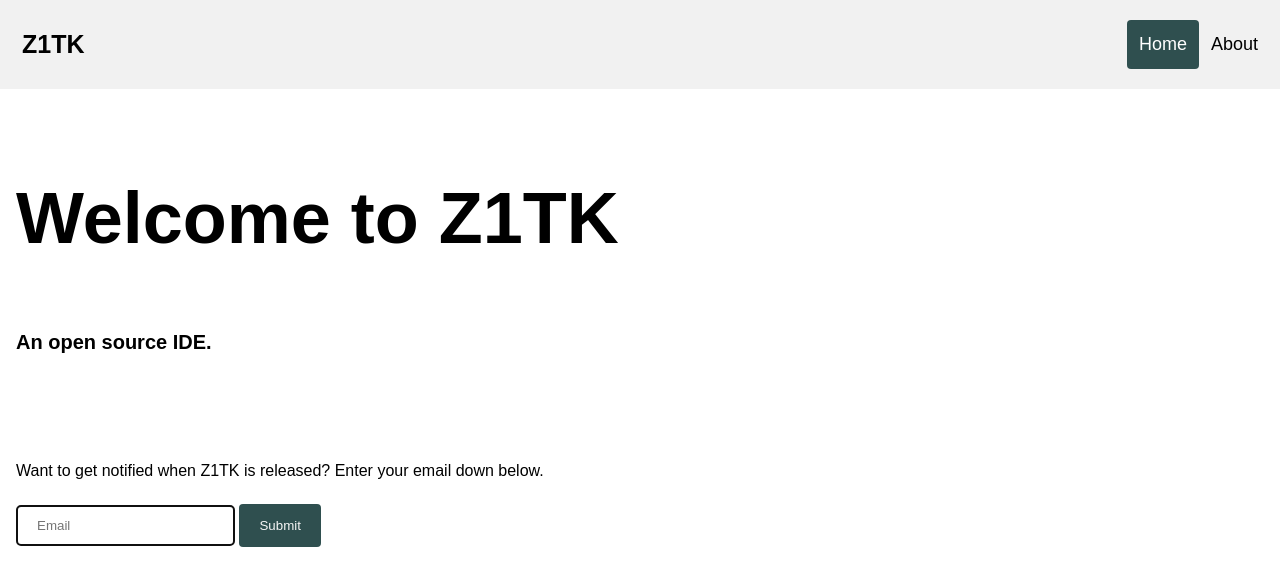
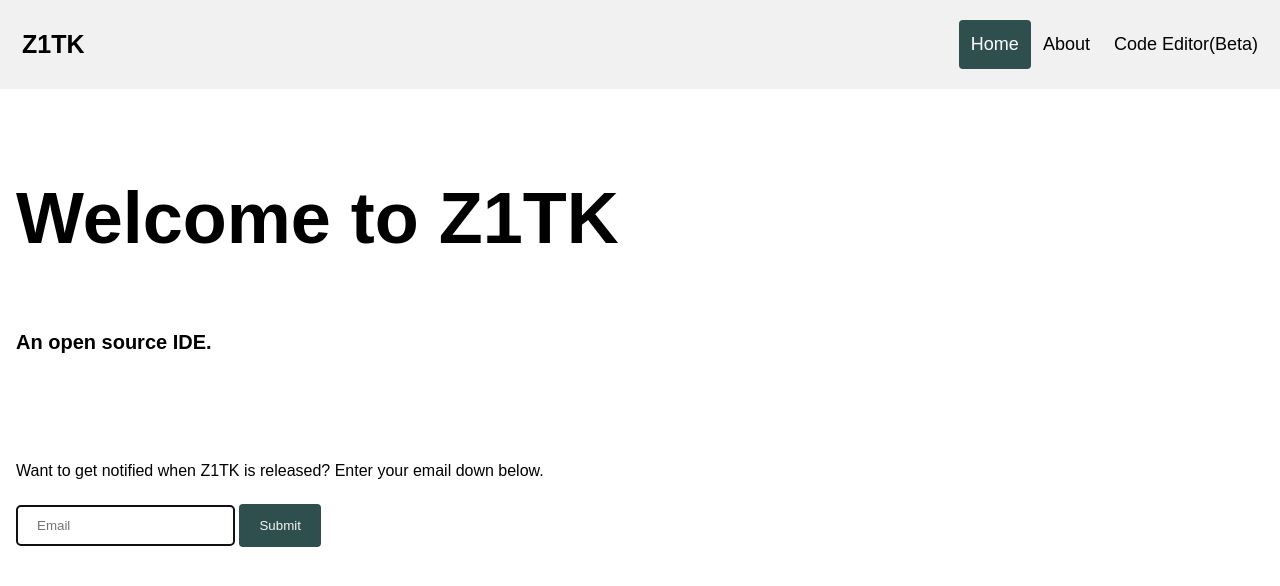
Before and after one commit to z1tk-devz/zytk, a plain HTML site: page index.html in a window 1280 px wide. Drawn offline with Linux system fonts and the light colour scheme.

Commit message:
Update index.html

```diff
--- a/index.html
+++ b/index.html
@@ -12,6 +12,7 @@
             <div class="header-right">
                 <a class="active" href="./index.html">Home</a>
                 <a href="./about.html">About</a>
+                <a href="https://z1tk-devz.github.io/ce-beta">Code Editor(Beta)</a>
             </div>
         </div>
         <div class="content">
```
